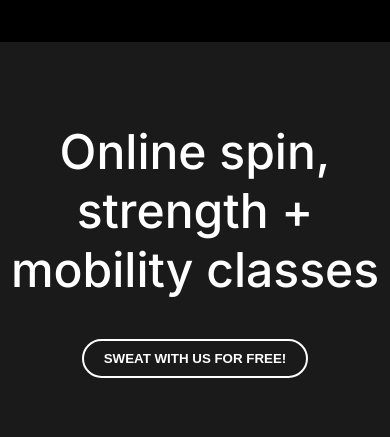
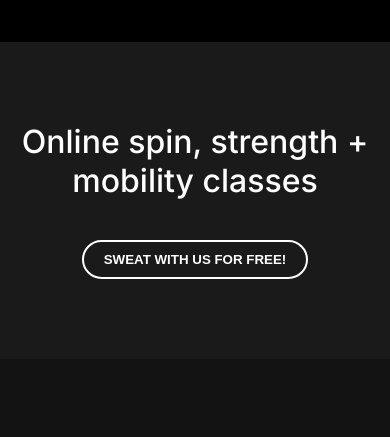
Before and after one commit to sabbir-hosen-dev/A2-Fitness, a plain HTML site: page index.html in a window 390 px wide. Shown: the part 8240-8677 px from the top of the page. Drawn offline with Linux system fonts and the light colour scheme; a web font is replaced by a local one.

Commit message:
font size edit

```diff
--- a/Styles/style.css
+++ b/Styles/style.css
@@ -562,6 +562,9 @@ footer{
   #t-item3,#t-item6{
     display: none;
   }
+  .semple h2{
+    font-size:2rem;
+  }
 }
 
 @media screen and (min-width: 576px) and (max-width: 992px) {
```
